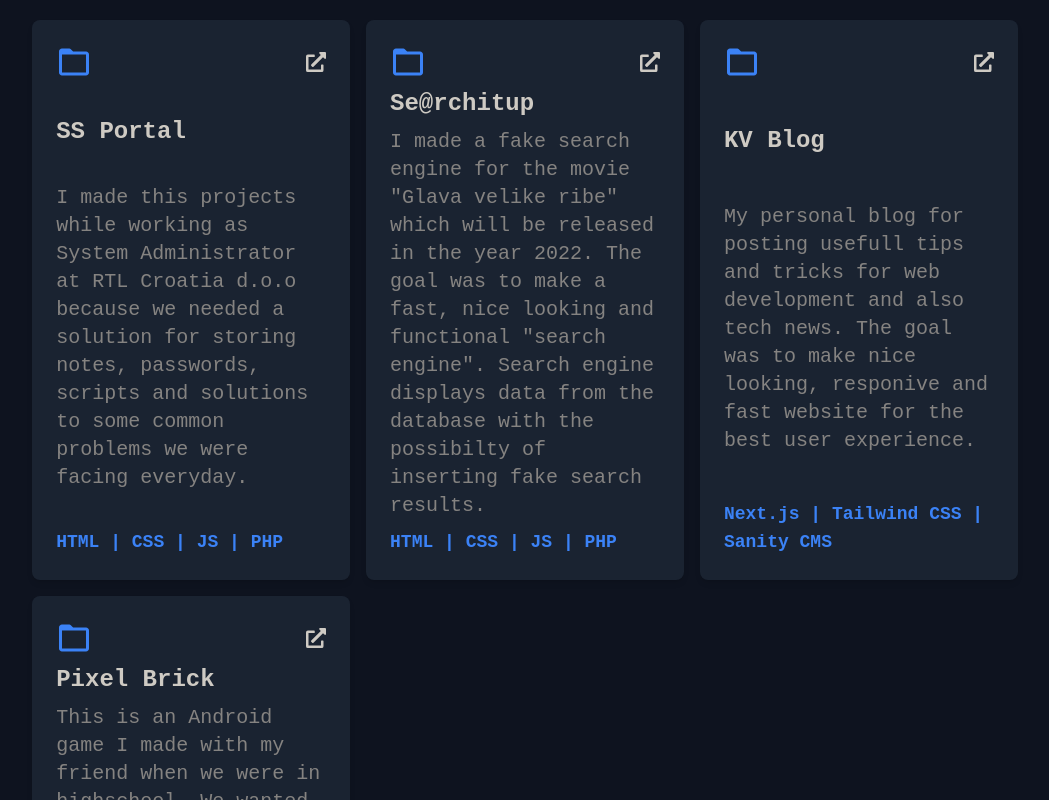
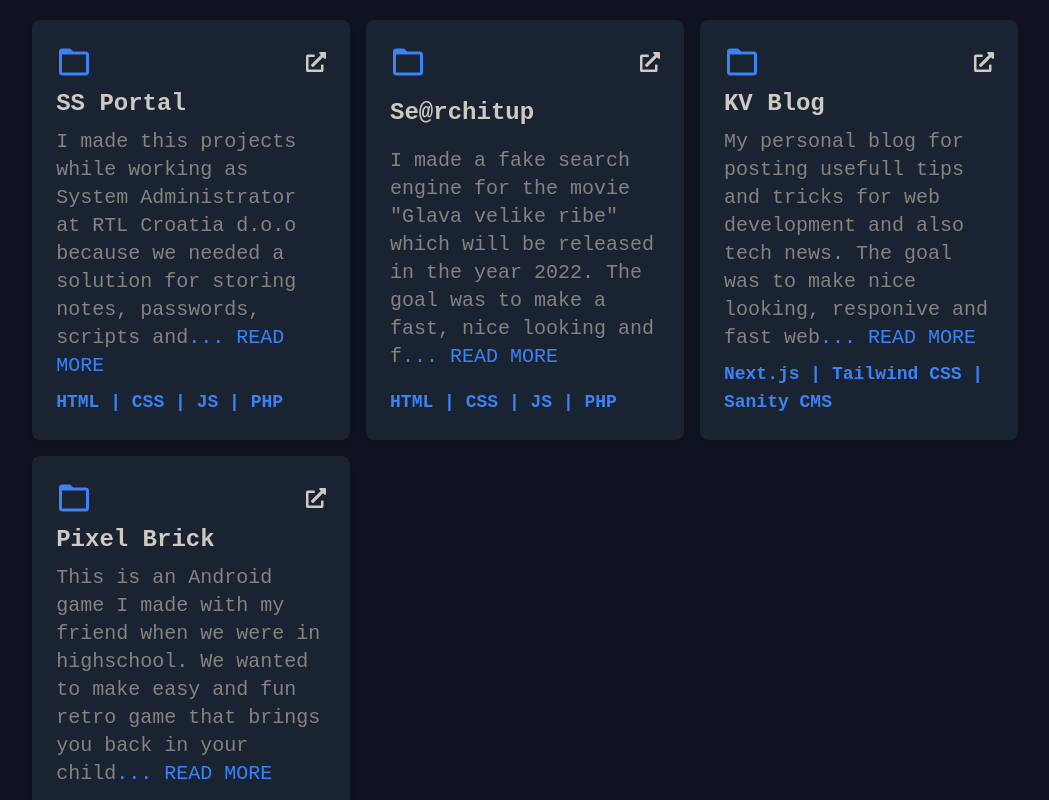
Before and after one commit to Kristijan007v/app, a Next.js app: page / in a window 1280 px wide. Shown: the part 3120-3920 px from the top of the page, without its empty margins (115-1164 px from the left). Built offline with nearby package versions, Linux system fonts and the light colour scheme.

Commit message:
Implemented read more functionality in cards

```diff
--- a/components/Card/Card.js
+++ b/components/Card/Card.js
@@ -2,6 +2,7 @@ import React from "react";
 import FolderIcon from "../Icons/FolderIcon";
 import LinkIcon from "../Icons/LinkIcon";
 import GithubIcon from "../Icons/GithubIcon";
+import ReadMore from "../ReadMore/ReadMore";
 
 export default function Card({
   year,
@@ -22,7 +23,8 @@ export default function Card({
         </div>
       </div>
       <h3 className="heading__special__3">{title}</h3>
-      <p className="p__default">{desc}</p>
+      <ReadMore maxLength={150}>{desc}</ReadMore>
+
       <div className="flex space-x-2">
         {programmingLanguages ? (
           <p className="p__special">{programmingLanguages} </p>
--- /dev/null
+++ b/components/ReadMore/ReadMore.js
@@ -0,0 +1,18 @@
+import { React, useState } from "react";
+
+export default function ReadMore({ children, maxLength }) {
+  const text = children;
+  const [isReadMore, setIsReadMore] = useState(true);
+  const toggleReadMore = () => {
+    setIsReadMore(!isReadMore);
+  };
+  return (
+    <p className="p__default">
+      {isReadMore ? text.slice(0, maxLength) : text}
+      <span onClick={toggleReadMore} className="uppercase text-blue-500">
+        {isReadMore ? "..." : ""}
+        {isReadMore ? " read more" : " show less"}
+      </span>
+    </p>
+  );
+}
--- a/components/Sections/Projects/Projects.js
+++ b/components/Sections/Projects/Projects.js
@@ -62,7 +62,7 @@ export default function Projects() {
           align={"center"}
         />
       </div>
-      <section className="grid w-full grid-cols-1 gap-4 lg:grid-cols-2 xl:grid-cols-3">
+      <section className="grid w-full auto-cols-max grid-cols-1 gap-4 lg:grid-cols-2 xl:grid-cols-3">
         {project &&
           project.map(
             ({ id, year, name, desc, programmingLanguages, href }) => (
```
Also changed, not shown: 1 other file (tests, documents, lock files or other folders).
